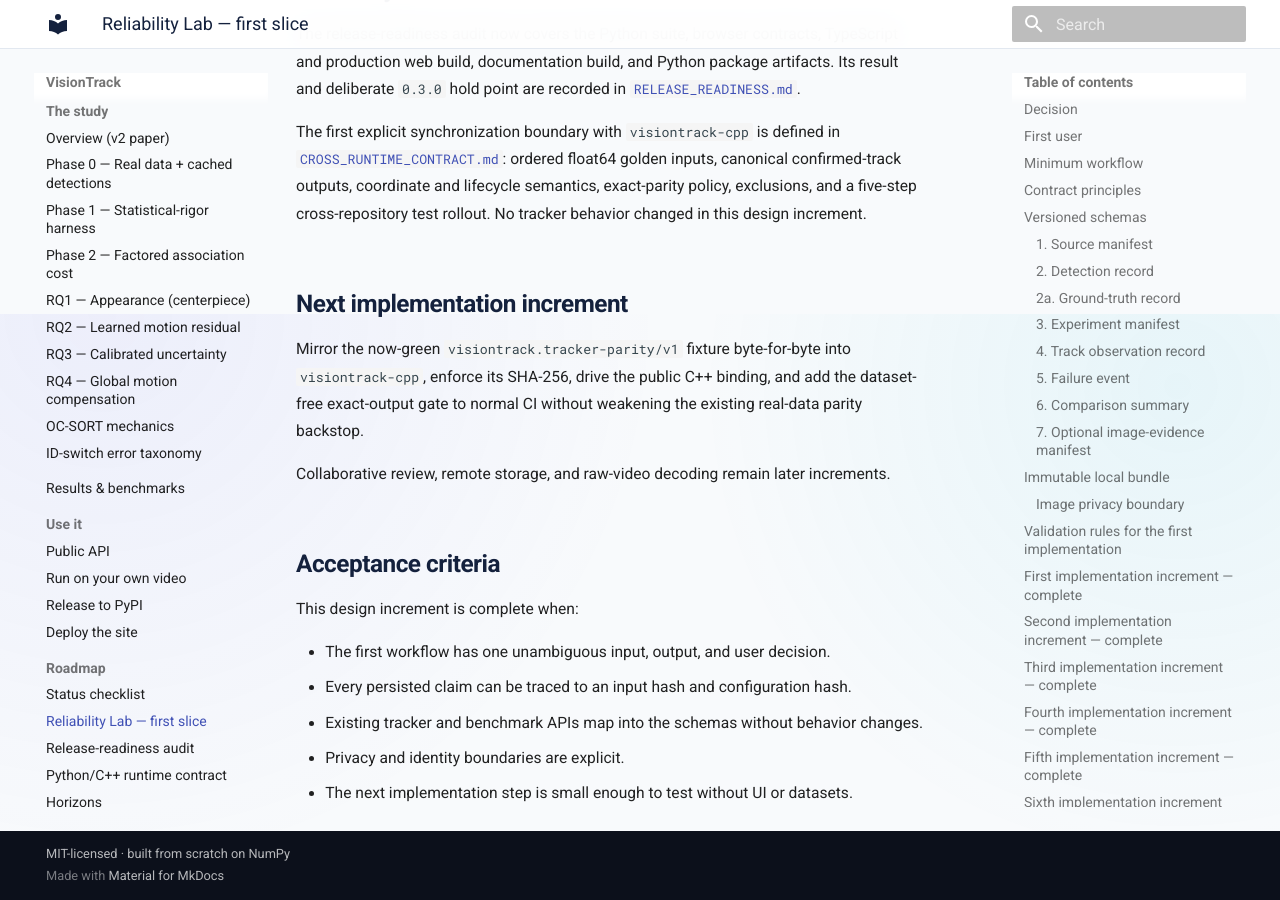
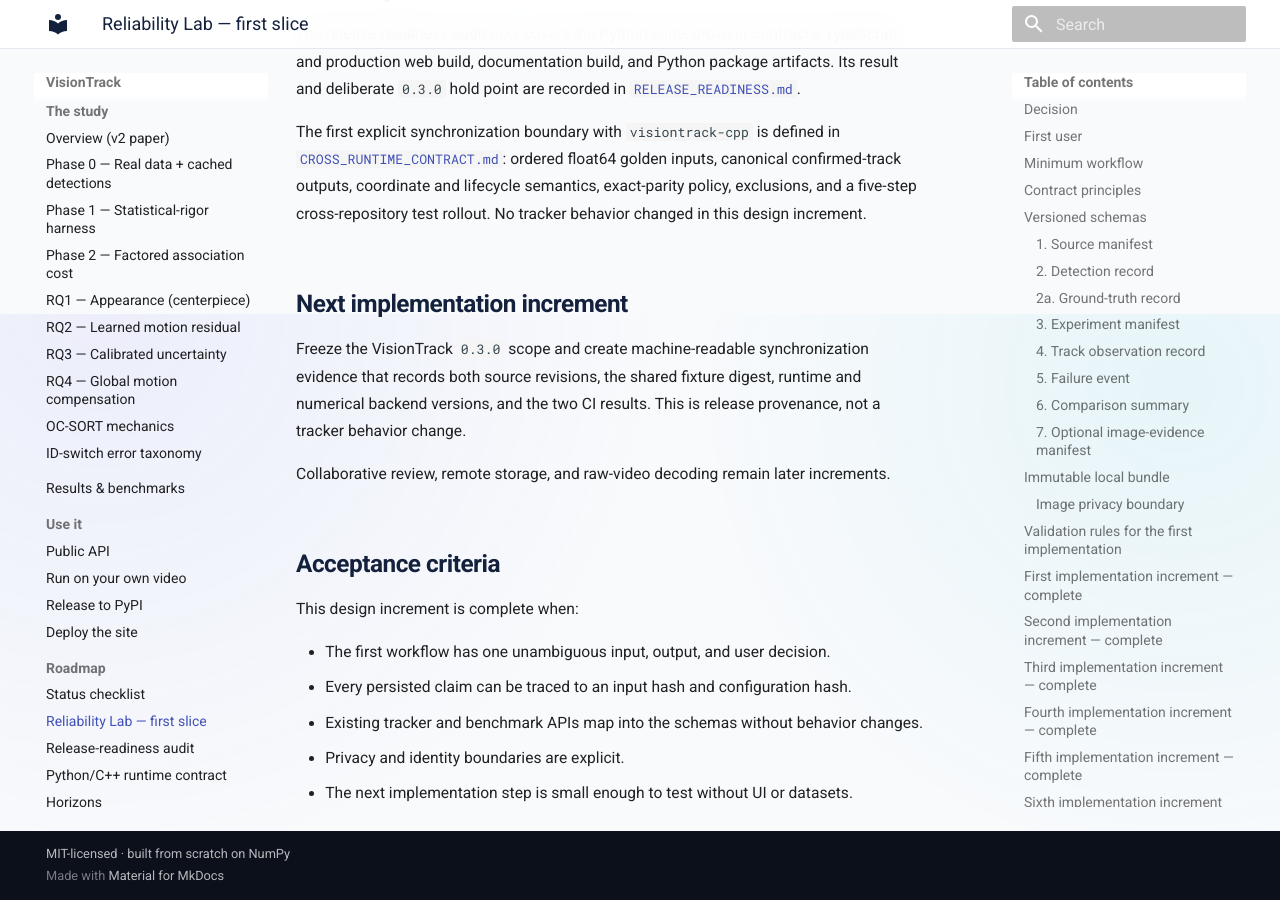
Before and after one commit to hulagerushikesh/visiontrack, an MkDocs documentation site: the page built from docs/RELIABILITY_LAB.md, in a window 1280 px wide and 900 px high, scrolled down 36586 px. Built offline with MkDocs 1.6.1 and Material for MkDocs 9.7.7, drawn with Linux system fonts in a browser that asks for light colours.

Commit message:
docs: close cross-runtime parity handoff

```diff
--- a/docs/RELIABILITY_LAB.md
+++ b/docs/RELIABILITY_LAB.md
@@ -1379,10 +1379,10 @@ test rollout. No tracker behavior changed in this design increment.
 
 ## Next implementation increment
 
-Mirror the now-green `visiontrack.tracker-parity/v1` fixture byte-for-byte into
-`visiontrack-cpp`, enforce its SHA-256, drive the public C++ binding, and add the
-dataset-free exact-output gate to normal CI without weakening the existing
-real-data parity backstop.
+Freeze the VisionTrack `0.3.0` scope and create machine-readable synchronization
+evidence that records both source revisions, the shared fixture digest, runtime
+and numerical backend versions, and the two CI results. This is release
+provenance, not a tracker behavior change.
 
 Collaborative review, remote storage, and raw-video decoding remain later
 increments.
```
Also changed, not shown: docs/CROSS_RUNTIME_CONTRACT.md (+12 -12 lines), docs/NEXT_STEPS.md (+2 -2 lines).
